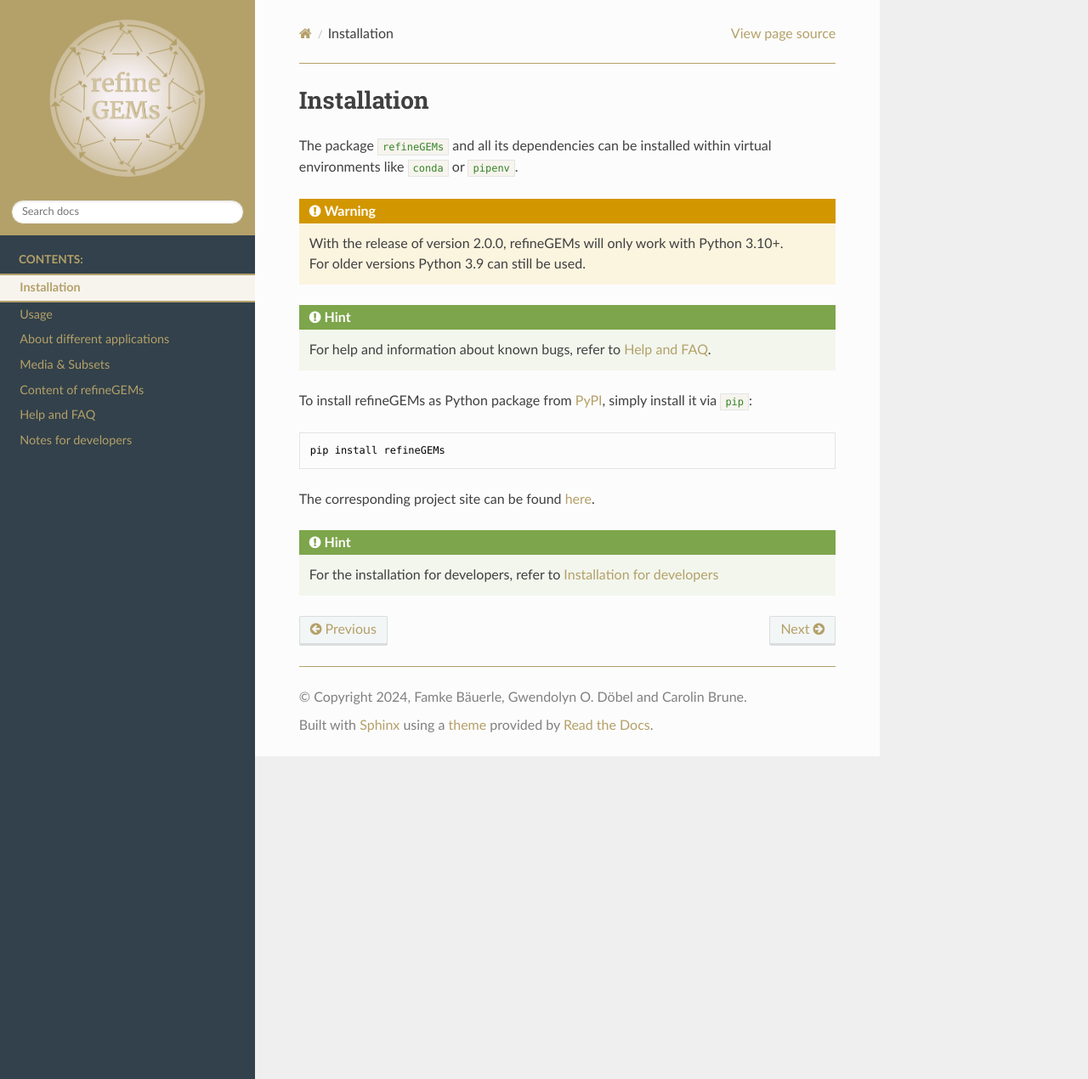
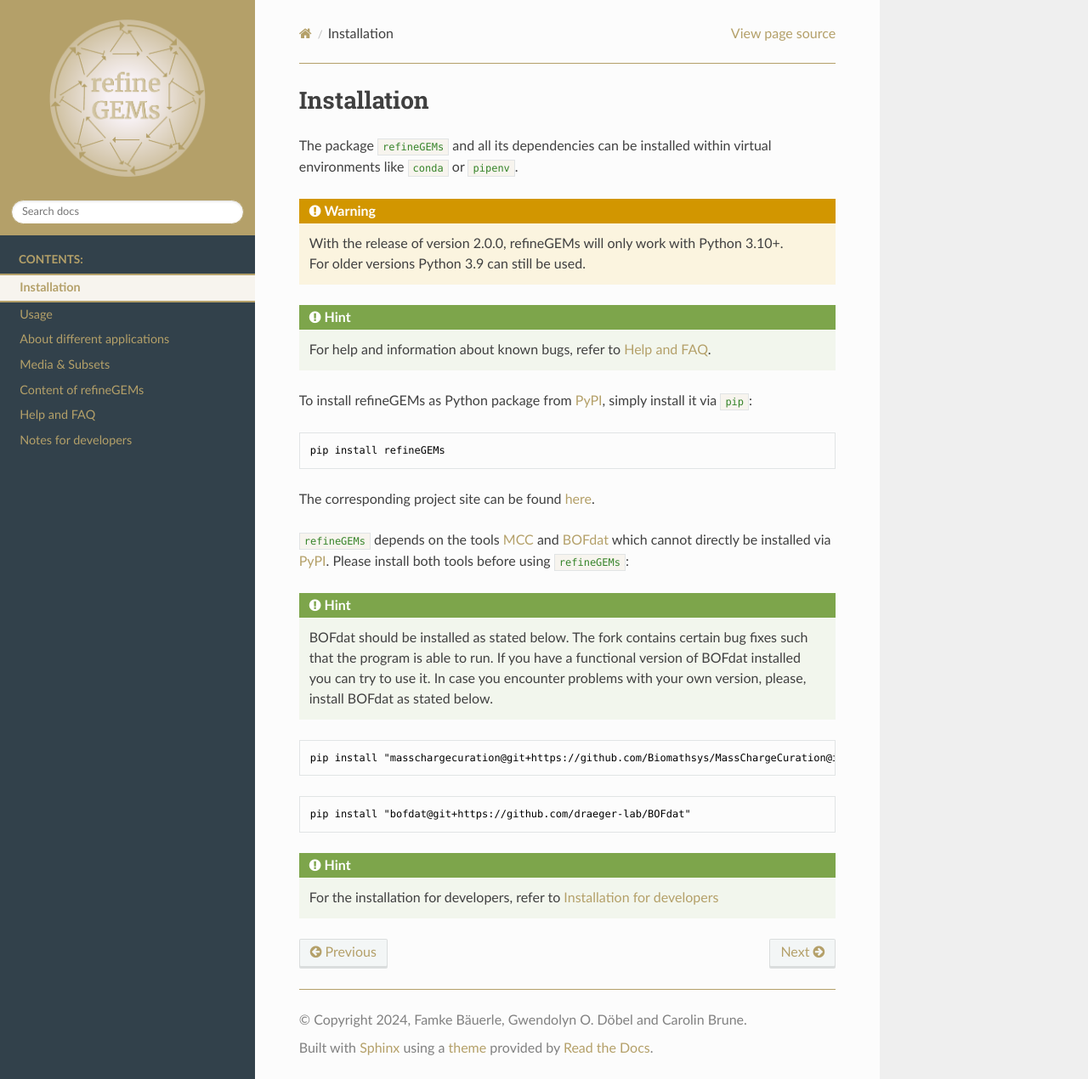
Before and after one commit to draeger-lab/refinegems, a Sphinx documentation site: the page built from docs/source/installation.rst, in a window 1280 px wide and 1270 px high. Shown: the whole window at 85% size. Built offline with Sphinx 7.4.7 and the Read the Docs theme 2.0.0, drawn with Linux system fonts in a browser that asks for light colours.

Commit message:
Updated README & docs with new installation instructions #121

```diff
--- a/docs/source/installation.rst
+++ b/docs/source/installation.rst
@@ -21,6 +21,27 @@ To install refineGEMs as Python package from `PyPI <https://pypi.org/project/ref
 
 The corresponding project site can be found `here <https://pypi.org/project/refineGEMs/>`__.
 
+``refineGEMs`` depends on the tools `MCC <https://github.com/Biomathsys/MassChargeCuration>`__ and
+`BOFdat <https://github.com/draeger-lab/BOFdat>`__ which cannot directly be installed via
+`PyPI <https://pypi.org/project/refineGEMs/>`__. Please install both tools before using ``refineGEMs``:
+
+.. hint::
+
+   BOFdat should be installed as stated below. The fork contains certain bug fixes such that the program is able
+   to run. If you have a functional version of BOFdat installed you can try to use it. In case you encounter problems
+   with your own version, please, install BOFdat as stated below.
+
+.. code:: console
+   :class: copyable
+
+   pip install "masschargecuration@git+https://github.com/Biomathsys/MassChargeCuration@installation-fix"
+
+.. code:: console
+   :class: copyable
+
+   pip install "bofdat@git+https://github.com/draeger-lab/BOFdat"
+
+
 .. hint::
 
    For the installation for developers, refer to :ref:`installation for developers`
```
Also changed, not shown: README.md (+15 -2 lines), docs/source/development.rst (+16 -0 lines).
